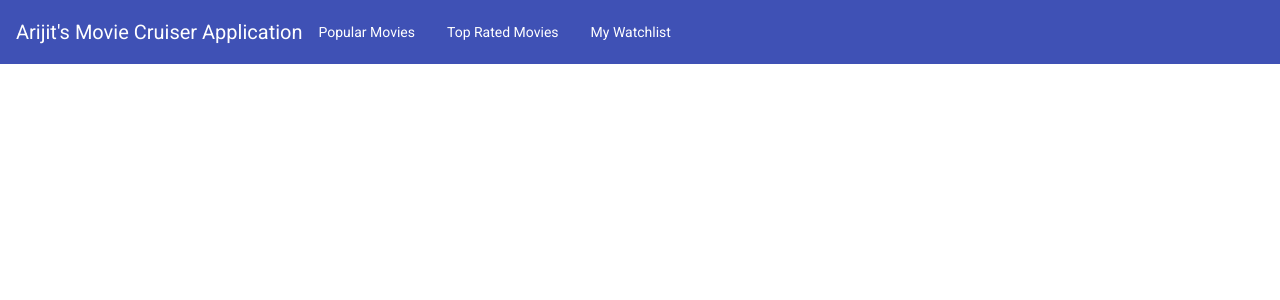
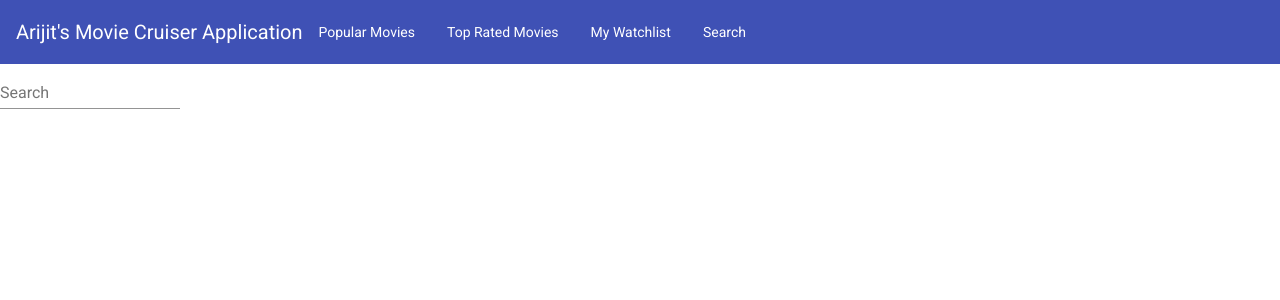
Before and after one commit to arijitdatta/moviecruiserapplication, an Angular app in the folder MovieCruiserFrontEnd/: page /movies/search in a window 1280 px wide. Before the commit this address led to /. Shown: the top 300 px of the page. Built offline with nearby package versions, Linux system fonts and the light colour scheme.

Commit message:
Movie search functionality added

```diff
--- a/MovieCruiserFrontEnd/src/app/app.component.ts
+++ b/MovieCruiserFrontEnd/src/app/app.component.ts
@@ -8,6 +8,7 @@ import { Component } from '@angular/core';
   <button mat-button [routerLink]="['/movies/popular']">Popular Movies</button>
   <button mat-button [routerLink]="['/movies/top_rated']">Top Rated Movies</button>
   <button mat-button [routerLink]="['/movies/watchlist']">My Watchlist</button>
+  <button mat-button [routerLink]="['/movies/search']">Search</button>
   </mat-toolbar>
      <router-outlet></router-outlet>
      `,
--- /dev/null
+++ b/MovieCruiserFrontEnd/src/app/modules/movie/components/search/search.component.html
@@ -0,0 +1,9 @@
+<div class="flex-container">
+    <form class="example-form">
+        <mat-form-field>
+            <input matInput type="text" #box (keyup.enter)="onEnter(box.value)">
+                <mat-placeholder>Search</mat-placeholder>
+        </mat-form-field>
+    </form>
+    <movie-container [movies]="movies"></movie-container>
+</div>
--- /dev/null
+++ b/MovieCruiserFrontEnd/src/app/modules/movie/components/search/search.component.ts
@@ -0,0 +1,29 @@
+import { Component, OnInit } from '@angular/core';
+import {Movie} from '../../movie';
+import {MovieService} from '../../movie.service';
+
+
+@Component({
+  selector: 'movie-search',
+  templateUrl: `./search.component.html`,
+  styleUrls: [
+    './search.component.css'
+  ]
+})
+export class SearchComponent implements OnInit {
+
+  movies:Array<Movie>;
+
+
+  constructor(private movieService:MovieService) { }
+
+  ngOnInit() {
+  }
+
+  onEnter(searchKey){
+    this.movieService.searchMovies(searchKey).subscribe(movies=>{
+      this.movies=movies;
+    })
+  }
+
+}
--- a/MovieCruiserFrontEnd/src/app/modules/movie/movie-router.module.ts
+++ b/MovieCruiserFrontEnd/src/app/modules/movie/movie-router.module.ts
@@ -3,6 +3,7 @@ import {RouterModule, Routes} from '@angular/router';
 import { ContainerComponent } from './components/container/container.component';
 import {TmdbContainerComponent} from './components/tmdb-container/tmdb-container.component';
 import { WatchlistComponent } from './components/watchlist/watchlist.component';
+import { SearchComponent } from './components/search/search.component';
 
 
 const movieRoutes: Routes=[{
@@ -32,6 +33,11 @@ const movieRoutes: Routes=[{
             path:'watchlist',
             component: WatchlistComponent,
 
+        },
+        {
+            path:'search',
+            component: SearchComponent,
+
         }
     ]
 }
--- a/MovieCruiserFrontEnd/src/app/modules/movie/movie.module.ts
+++ b/MovieCruiserFrontEnd/src/app/modules/movie/movie.module.ts
@@ -17,6 +17,8 @@ import { MovieDialogComponent } from './components/movie-dialog/movie-dialog.com
 import {MatDialogModule} from '@angular/material/dialog';
 import {MatInputModule} from '@angular/material/input';
 import {FormsModule} from '@angular/forms';
+import { SearchComponent } from './components/search/search.component';
+
 
 @NgModule({
   imports: [
@@ -30,9 +32,9 @@ import {FormsModule} from '@angular/forms';
     MatInputModule,
     FormsModule,
   ],
-  declarations: [ ThumbnailComponent, ContainerComponent, WatchlistComponent, TmdbContainerComponent, MovieDialogComponent],
+  declarations: [ ThumbnailComponent, ContainerComponent, WatchlistComponent, TmdbContainerComponent, MovieDialogComponent, SearchComponent],
   entryComponents:[MovieDialogComponent],
-  exports: [ ThumbnailComponent, ContainerComponent,MovieRouterModule,MovieDialogComponent],
+  exports: [ ThumbnailComponent, ContainerComponent,MovieRouterModule,MovieDialogComponent,SearchComponent],
   providers: [MovieService]
 })
 export class MovieModule { }
--- a/MovieCruiserFrontEnd/src/app/modules/movie/movie.service.ts
+++ b/MovieCruiserFrontEnd/src/app/modules/movie/movie.service.ts
@@ -15,6 +15,7 @@ export class MovieService {
   apiKey:string;
   watchlistEndpoint: string;
   springEndpoint: string;
+  tmdbSearchEndpoint: string;
 
   constructor(private http:HttpClient) {
     this.apiKey='api_key=e3df5c4aa71828545d1d14c5a1f1868d'
@@ -22,6 +23,8 @@ export class MovieService {
     this.imgPrefix='https://image.tmdb.org/t/p/w500';
     this.watchlistEndpoint='http://localhost:3000/watchlist';
     this.springEndpoint='http://localhost:8080/api/movie';
+    this.tmdbSearchEndpoint='https://api.themoviedb.org/3/search/movie?';
+
 
   }
 
@@ -94,5 +97,14 @@ export class MovieService {
     return this.http.put(url, movie);
   }
 
+  searchMovies(searchKey:string): Observable<Array<Movie>>{
+    if(searchKey.length>0){
+      const url=`${this.tmdbSearchEndpoint}${this.apiKey}&language=en-US&page=1&include_adult=false&query=${searchKey}`;
+      return this.http.get(url).pipe(
+        retry(3),
+        map(this.pickMovieResults),
+        map(this.transformPosterPath.bind(this)));
+  }
+  }
 
 }
```
Also changed, not shown: MovieCruiserFrontEnd/src/app/modules/movie/components/search/search.component.css (added).
